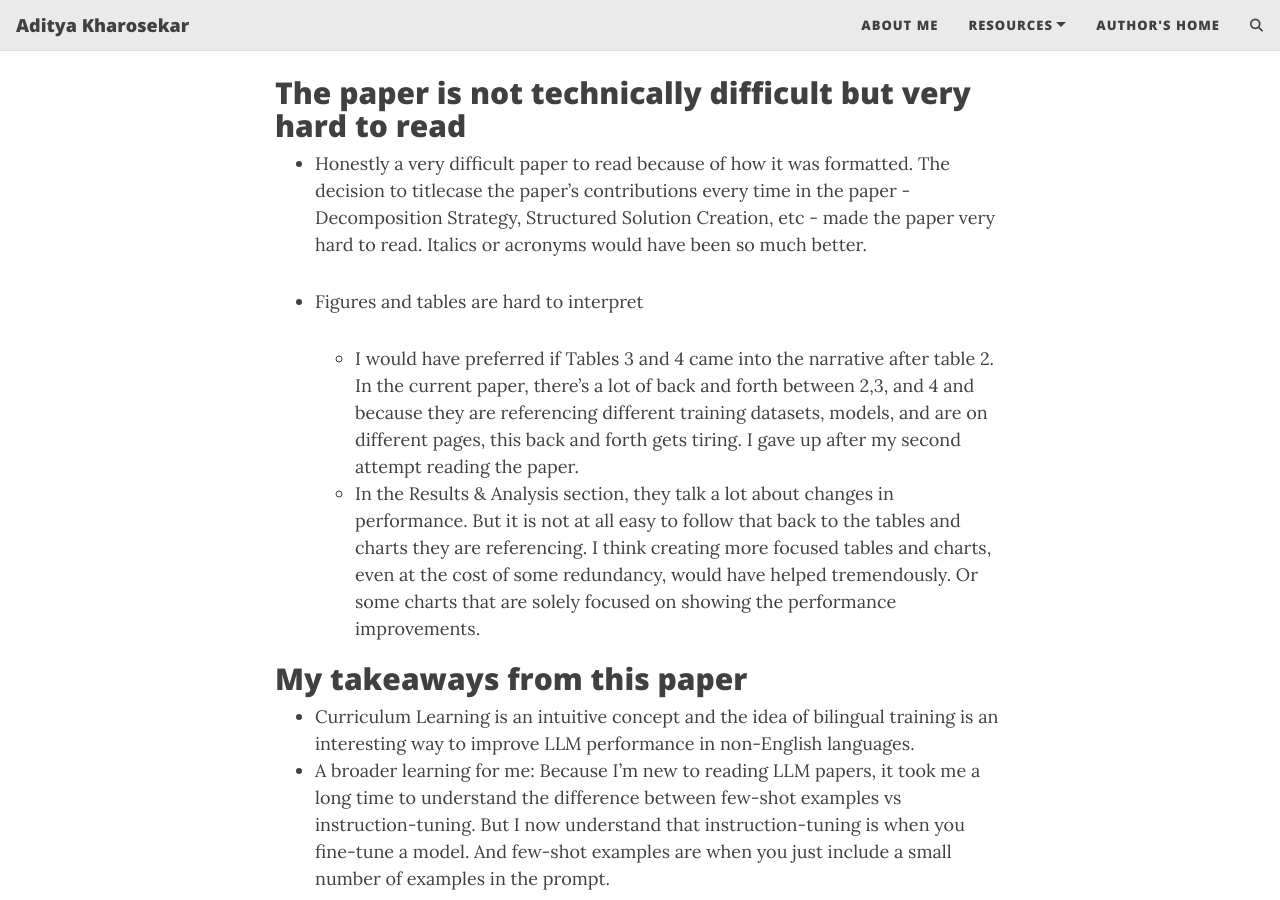
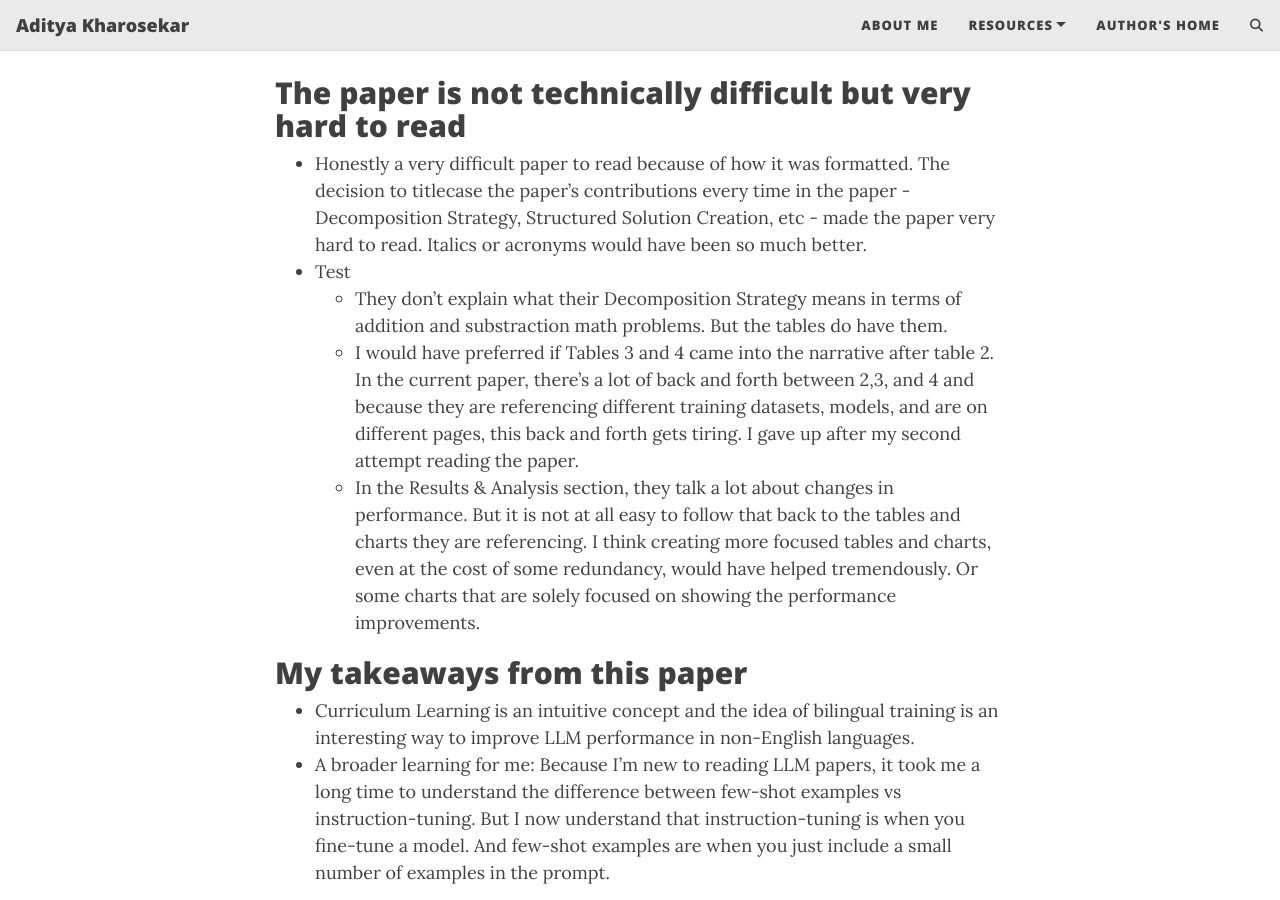
Before and after one commit to Aditya-Kharosekar/aditya-kharosekar.github.io, a Jekyll site: the page built from _posts/2024-01-25-multilingual_llm_reasoning.md, in a window 1280 px wide and 900 px high, scrolled down 1239 px. Built offline with Jekyll 4.4.1, drawn with Linux system fonts in a browser that asks for light colours; comment, search, counter and statistics services are not loaded.

Commit message:
trying with some other text

```diff
--- a/_posts/2024-01-25-multilingual_llm_reasoning.md
+++ b/_posts/2024-01-25-multilingual_llm_reasoning.md
@@ -22,8 +22,8 @@ Arxiv link: [Multilingual Mathematical Reasoning: Advancing Open-Source LLMs in
 ## The paper is not technically difficult but very hard to read
 
 * Honestly a very difficult paper to read because of how it was formatted. The decision to titlecase the paper’s contributions every time in the paper - Decomposition Strategy, Structured Solution Creation,  etc - made the paper very hard to read. Italics or acronyms would have been so much better.
-
-* Figures and tables are hard to interpret
+* Test
+    - They don’t explain what their Decomposition Strategy means in terms of addition and substraction math problems. But the tables do have them.
     - I would have preferred if Tables 3 and 4 came into the narrative after table 2. In the current paper, there’s a lot of back and forth between 2,3, and 4 and because they are referencing different training datasets, models, and are on different pages, this back and forth gets tiring. I gave up after my second attempt reading the paper.
     - In the Results & Analysis section, they talk a lot about changes in performance. But it is not at all easy to follow that back to the tables and charts they are referencing. I think creating more focused tables and charts, even at the cost of some redundancy, would have helped tremendously. Or some charts that are solely focused on showing the performance improvements.
 
```
